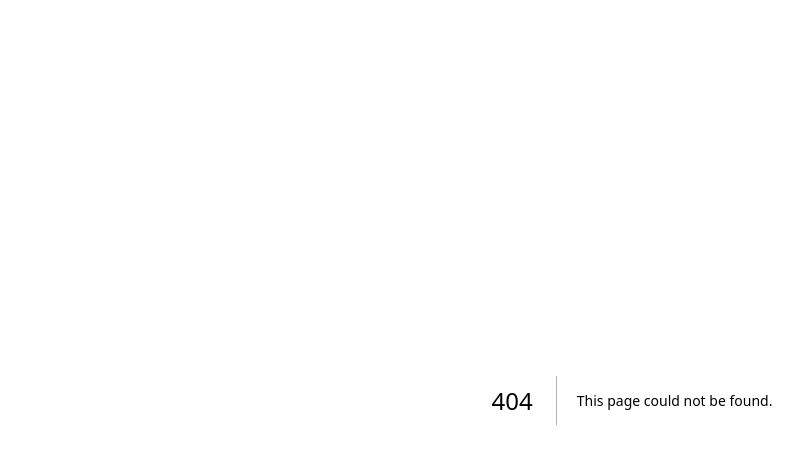
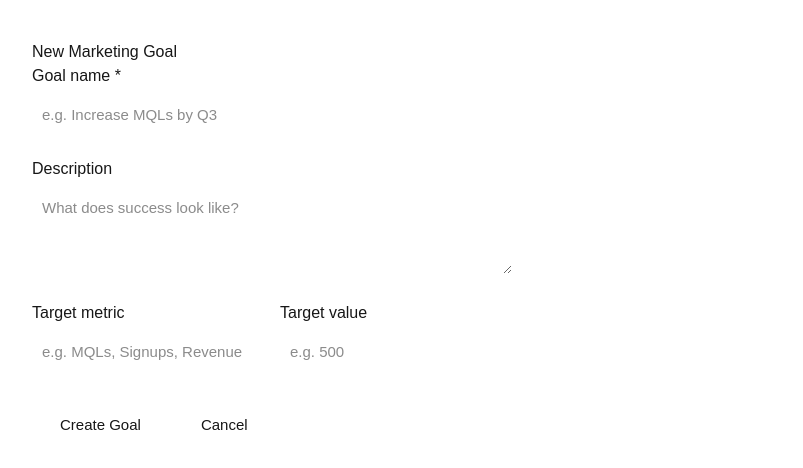
Before and after one commit to cwd-17000/FRONT, a Next.js app: page /dashboard/goals/new in a window 1280 px wide. Before the commit this address had no page. Shown: the top 468 px of the page, without its empty margins (8-811 px from the left). Built offline with nearby package versions, Linux system fonts and the light colour scheme.

Commit message:
goals page

```diff
--- /dev/null
+++ b/src/app/dashboard/goals/new/page.tsx
@@ -0,0 +1,150 @@
+"use client";
+
+import { useState } from "react";
+import { useRouter } from "next/navigation";
+
+function getActiveOrgId(): string | null {
+  if (typeof document === "undefined") return null;
+  // Cookie is httpOnly so we can't read it client-side
+  // Pass orgId via a data attribute or use a context — simplest: read from a meta tag set by layout
+  return null;
+}
+
+export default function NewGoalPage() {
+  const router = useRouter();
+  const [form, setForm] = useState({
+    name: "",
+    description: "",
+    targetMetric: "",
+    targetValue: "",
+  });
+  const [isSubmitting, setIsSubmitting] = useState(false);
+  const [error, setError] = useState<string | null>(null);
+
+  function handleChange(
+    e: React.ChangeEvent<HTMLInputElement | HTMLTextAreaElement>
+  ) {
+    setForm((prev) => ({ ...prev, [e.target.name]: e.target.value }));
+  }
+
+  async function handleSubmit(e: React.FormEvent) {
+    e.preventDefault();
+    setError(null);
+    setIsSubmitting(true);
+
+    try {
+      // First fetch activeOrgId from /api/auth/me since cookie is httpOnly
+      const meRes = await fetch("/api/auth/me", { credentials: "include" });
+      if (!meRes.ok) { router.push("/login"); return; }
+      const me = await meRes.json();
+
+      if (!me.activeOrgId) { router.push("/onboarding"); return; }
+
+      const res = await fetch(`/api/organizations/${me.activeOrgId}/goals`, {
+        method: "POST",
+        headers: { "Content-Type": "application/json" },
+        credentials: "include",
+        body: JSON.stringify({
+          name: form.name.trim(),
+          description: form.description.trim() || undefined,
+          targetMetric: form.targetMetric.trim() || undefined,
+          targetValue: form.targetValue ? parseFloat(form.targetValue) : undefined,
+        }),
+      });
+
+      if (res.ok) {
+        router.push("/dashboard/goals");
+        return;
+      }
+
+      const errorText = await res.text();
+      setError(errorText || `Failed to create goal (${res.status})`);
+    } catch {
+      setError("Unable to reach the server. Please try again.");
+    } finally {
+      setIsSubmitting(false);
+    }
+  }
+
+  return (
+    <div style={{ padding: 40, maxWidth: 560 }}>
+      <h1>New Marketing Goal</h1>
+      <form onSubmit={handleSubmit} style={{ display: "flex", flexDirection: "column", gap: 20 }}>
+        <div>
+          <label style={{ display: "block", marginBottom: 6, fontWeight: 500 }}>
+            Goal name *
+          </label>
+          <input
+            name="name"
+            value={form.name}
+            onChange={handleChange}
+            required
+            placeholder="e.g. Increase MQLs by Q3"
+            style={{ width: "100%", padding: "10px", fontSize: 15 }}
+          />
+        </div>
+
+        <div>
+          <label style={{ display: "block", marginBottom: 6, fontWeight: 500 }}>
+            Description
+          </label>
+          <textarea
+            name="description"
+            value={form.description}
+            onChange={handleChange}
+            rows={3}
+            placeholder="What does success look like?"
+            style={{ width: "100%", padding: "10px", fontSize: 15 }}
+          />
+        </div>
+
+        <div style={{ display: "flex", gap: 16 }}>
+          <div style={{ flex: 1 }}>
+            <label style={{ display: "block", marginBottom: 6, fontWeight: 500 }}>
+              Target metric
+            </label>
+            <input
+              name="targetMetric"
+              value={form.targetMetric}
+              onChange={handleChange}
+              placeholder="e.g. MQLs, Signups, Revenue"
+              style={{ width: "100%", padding: "10px", fontSize: 15 }}
+            />
+          </div>
+          <div style={{ flex: 1 }}>
+            <label style={{ display: "block", marginBottom: 6, fontWeight: 500 }}>
+              Target value
+            </label>
+            <input
+              name="targetValue"
+              value={form.targetValue}
+              onChange={handleChange}
+              type="number"
+              placeholder="e.g. 500"
+              style={{ width: "100%", padding: "10px", fontSize: 15 }}
+            />
+          </div>
+        </div>
+
+        <div style={{ display: "flex", gap: 12, marginTop: 8 }}>
+          <button
+            type="submit"
+            disabled={isSubmitting || !form.name.trim()}
+            style={{ padding: "12px 28px", fontSize: 15 }}
+          >
+            {isSubmitting ? "Creating..." : "Create Goal"}
+          </button>
+          <button
+            type="button"
+            onClick={() => router.push("/dashboard/goals")}
+            style={{ padding: "12px 20px", fontSize: 15 }}
+          >
+            Cancel
+          </button>
+        </div>
+
+        {error && <p style={{ color: "crimson" }}>{error}</p>}
+      </form>
+    </div>
+  );
+}
--- /dev/null
+++ b/src/app/dashboard/goals/page.tsx
@@ -0,0 +1,117 @@
+// app/dashboard/goals/page.tsx
+import { cookies } from "next/headers";
+import { redirect } from "next/navigation";
+import Link from "next/link";
+
+function decodeJwtPayload(token: string) {
+  try {
+    const base64 = token.split(".")[1];
+    const decoded = Buffer.from(base64, "base64url").toString("utf-8");
+    return JSON.parse(decoded) as {
+      sub: string;
+      email: string;
+      activeOrgId: string | null;
+      activeOrgRole: string | null;
+    };
+  } catch {
+    return null;
+  }
+}
+
+interface Goal {
+  id: string;
+  name: string;
+  description?: string;
+  targetMetric?: string;
+  targetValue?: number;
+  status: string;
+}
+
+const STATUS_COLORS: Record<string, string> = {
+  planned: "#6b7280",
+  active: "#16a34a",
+  paused: "#d97706",
+  completed: "#2563eb",
+  archived: "#9ca3af",
+};
+
+export default async function GoalsPage() {
+  const cookieStore = await cookies();
+  const token = cookieStore.get("access_token");
+  if (!token) redirect("/login");
+
+  const user = decodeJwtPayload(token.value);
+  if (!user?.activeOrgId) redirect("/onboarding");
+
+  const res = await fetch(
+    `${process.env.API_BASE_URL}/organizations/${user.activeOrgId}/goals`,
+    {
+      headers: { cookie: `access_token=${token.value}` },
+      cache: "no-store",
+    }
+  );
+
+  const goals: Goal[] = res.ok ? await res.json() : [];
+
+  return (
+    <div style={{ padding: 40, maxWidth: 800 }}>
+      <div style={{ display: "flex", justifyContent: "space-between", alignItems: "center", marginBottom: 24 }}>
+        <h1>Marketing Goals</h1>
+        <Link href="/dashboard/goals/new">
+          <button style={{ padding: "10px 20px" }}>+ New Goal</button>
+        </Link>
+      </div>
+
+      {goals.length === 0 ? (
+        <div style={{ textAlign: "center", padding: 60, color: "#666" }}>
+          <p>No goals yet. Create your first marketing goal to get started.</p>
+          <Link href="/dashboard/goals/new">
+            <button style={{ marginTop: 16, padding: "10px 24px" }}>Create Goal</button>
+          </Link>
+        </div>
+      ) : (
+        <div style={{ display: "flex", flexDirection: "column", gap: 16 }}>
+          {goals.map((goal) => (
+            <div key={goal.id} style={{
+              border: "1px solid #e5e7eb",
+              borderRadius: 8,
+              padding: 20,
+              display: "flex",
+              justifyContent: "space-between",
+              alignItems: "flex-start",
+            }}>
+              <div>
+                <h3 style={{ margin: 0 }}>{goal.name}</h3>
+                {goal.description && (
+                  <p style={{ color: "#666", margin: "4px 0 0", fontSize: 14 }}>
+                    {goal.description}
+                  </p>
+                )}
+                {goal.targetMetric && (
+                  <p style={{ fontSize: 13, color: "#888", marginTop: 8 }}>
+                    Target: {goal.targetValue} {goal.targetMetric}
+                  </p>
+                )}
+              </div>
+              <span style={{
+                fontSize: 12,
+                fontWeight: 600,
+                padding: "4px 10px",
+                borderRadius: 12,
+                background: "#f3f4f6",
+                color: STATUS_COLORS[goal.status] ?? "#333",
+                textTransform: "capitalize",
+              }}>
+                {goal.status}
+              </span>
+            </div>
+          ))}
+        </div>
+      )}
+
+      <div style={{ marginTop: 32 }}>
+        <Link href="/dashboard">← Back to Dashboard</Link>
+      </div>
+    </div>
+  );
+}
```
